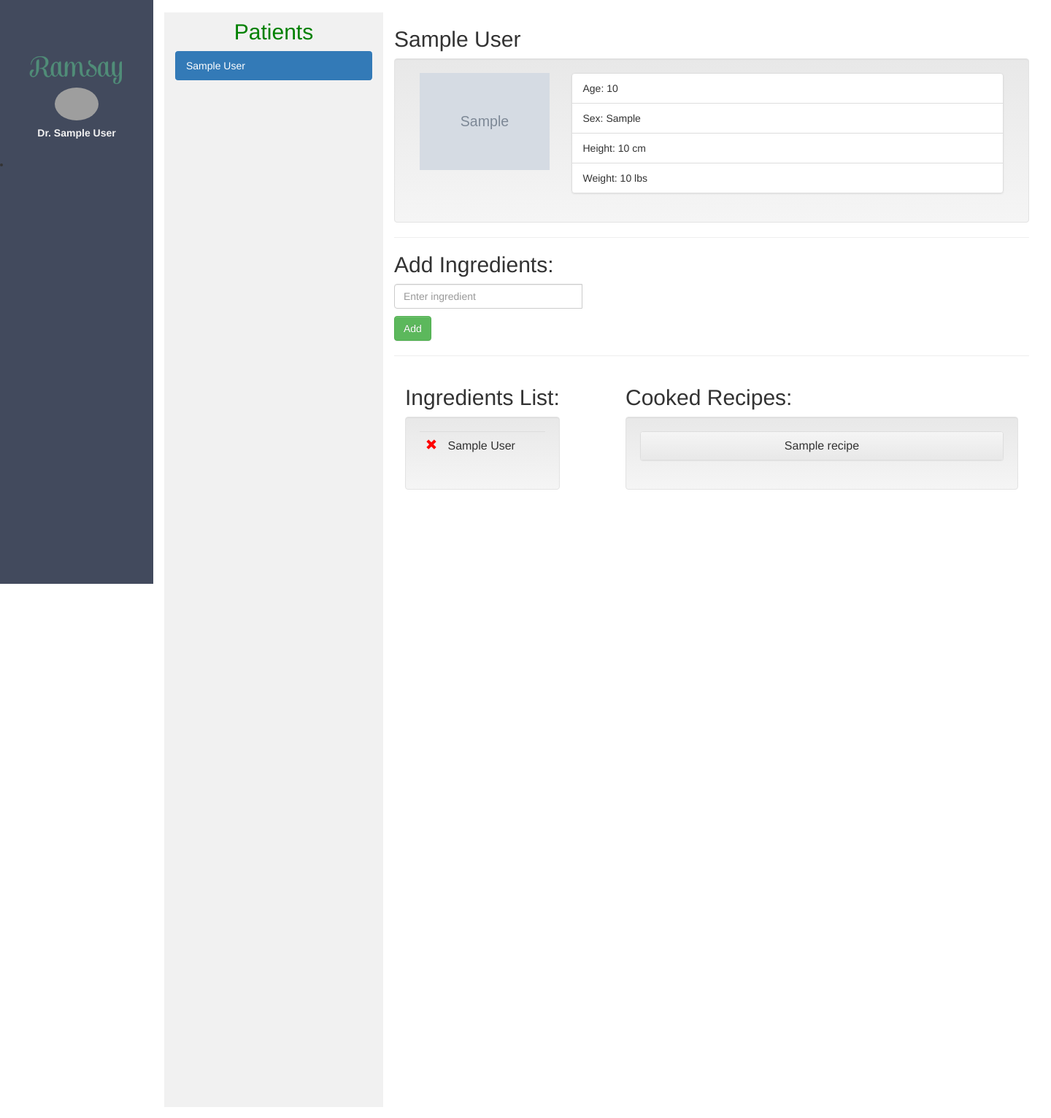
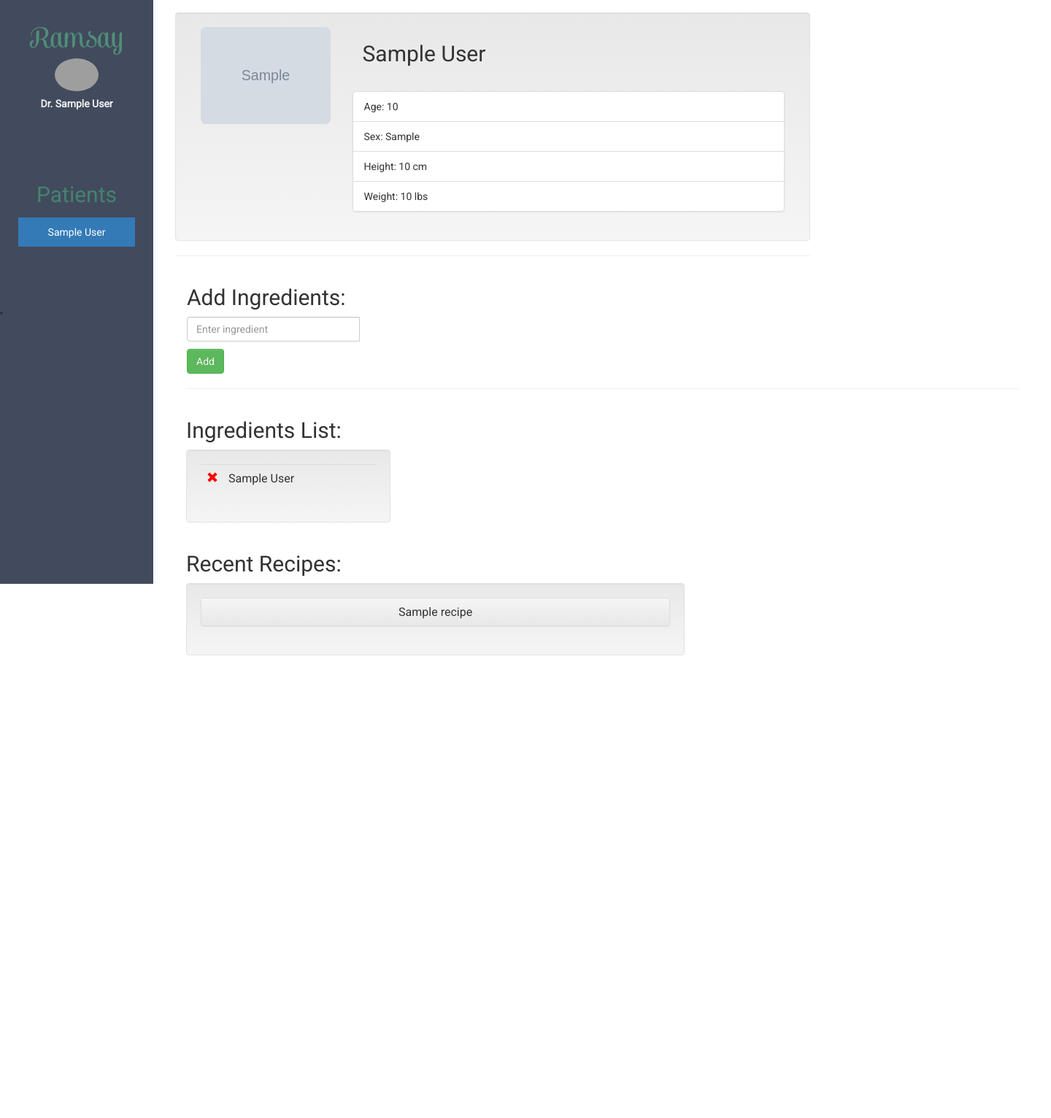
Before and after one commit to mcotse/AlexaRamsay, a Flask app: page / in a window 1440 px wide. Shown: the whole page at 73% size. Run offline with Flask 2, Linux system fonts and the light colour scheme; the visitor is signed in with stand-in values (Sample User, id 1); tables that the repository leaves empty hold one stand-in row (values such as "Sample post"); grey boxes marked "Sample" are stand-in pictures; some libraries are stand-ins or nearby versions; grey boxes are pictures that could not be loaded.

Commit message:
CSS Styling surgery

```diff
--- a/static/css/style-responsive.css
+++ b/static/css/style-responsive.css
@@ -224,6 +224,7 @@
 
     .img-responsive {
         width: 100%;
+        border-radius: 20px !important;
     }
 
 }
--- a/static/css/style.css
+++ b/static/css/style.css
@@ -13,7 +13,7 @@ Premium: http://www.gridgum.com
 body {
     color: #797979;
 	background: #f2f2f2;
-    font-family: 'Ruda', sans-serif;
+    font-family: 'Roboto', sans-serif !important;
     padding: 0px !important;
     margin: 0px !important;
     font-size:13px;
@@ -21,6 +21,9 @@ body {
 
 ul li {
     list-style: none;
+}
+ul li a{
+    text-align: center;
 }
 
 a, a:hover, a:focus {
--- a/templates/layout/admin_layout.html
+++ b/templates/layout/admin_layout.html
@@ -22,7 +22,7 @@
 <section id="container">
     <aside>
         <div id="sidebar" class="nav-collapse ">
-            <div class="row centered">
+            <div class="row centered" style="margin-top: -40px;">
                 <img src="/static/img/ramsay-logo-1.png" class="img-responsive centered"
                      style="max-height: 50px; margin-left: 21%;">
             </div>
@@ -32,13 +32,35 @@
             </div>
 
             <h5 class="centered">Dr. {{ doctor.first_name }} {{ doctor.last_name }}</h5>
-
+            <h4 style="color:#44836d; margin-top: 100px; margin-bottom: -20px">Patients</h4>
+            <ul class="nav nav-pills nav-stacked" style="padding: 25px;">
+                {% for patient in doctor.patients %}
+                    <li class="active">
+                        <a href="#" style="margin: 10 0 10 0; border-radius: 0 !important;"
+                           onclick="toggleTab('#tab_user_{{ patient.id }}'); return false;">{{ patient.first_name }} {{ patient.last_name }}</a>
+                    </li>
+                {% endfor %}
+            </ul>
+            <br/>
             <li class="mt">
                 <a {% if request.path == '/' %}class="active"{% endif %} href="/">
                     <i class="fa fa-dashboard"></i>
                     <!-- <span>Patient Portal</span> -->
                 </a>
             </li>
+
+            <!-- <div class="col-sm-2 sidenav">
+                <h4>Patients</h4>
+                <ul class="nav nav-pills nav-stacked">
+                    {% for patient in doctor.patients %}
+                        <li class="active">
+                            <a href="#"
+                               onclick="toggleTab('#tab_user_{{ patient.id }}'); return false;">{{ patient.first_name }} {{ patient.last_name }}</a>
+                        </li>
+                    {% endfor %}
+                </ul>
+                <br/>
+            </div> -->
 
 
         </div>
--- a/templates/list.html
+++ b/templates/list.html
@@ -3,37 +3,28 @@
 {% block stylesheets %}
     <link rel="stylesheet" href="https://maxcdn.bootstrapcdn.com/bootstrap/3.3.7/css/bootstrap.min.css">
     <link rel="stylesheet" href="/static/css/list.css">
+    <link href="https://fonts.googleapis.com/css?family=Roboto" rel="stylesheet">
 {% endblock %}
 
 {% block body %}
     <div class="container-fluid">
         <div class="row content">
             <div style="background-color: #9DE07B;">
-                <div class="col-sm-3 sidenav">
-                    <h4>Patients</h4>
-                    <ul class="nav nav-pills nav-stacked">
-                        {% for patient in doctor.patients %}
-                            <li class="active">
-                                <a href="#"
-                                   onclick="toggleTab('#tab_user_{{ patient.id }}'); return false;">{{ patient.first_name }} {{ patient.last_name }}</a>
-                            </li>
-                        {% endfor %}
-                    </ul>
-                    <br/>
-                </div>
+
             </div>
             {% for patient in doctor.patients %}
                 <div class="col-sm-9 {% if loop.index0 == 0 %}show{% else %}hidden{% endif %} tab_user"
                      id="tab_user_{{ patient.id }}">
-                    <h2>{{ patient.first_name }} {{ patient.last_name }}</h2>
+
                     <div class="well">
                         <div class="container-fluid">
                             <div class="row">
                                 <div class="col-sm-3">
-                                    <img class="img-responsive"
+                                    <img class="img-responsive" style="border-radius: 7px"
                                          src="{% if patient.img_url %}{{ patient.img_url }}{% endif %}"/>
                                 </div>
                                 <div class="col-sm-9">
+                                    <h2 style="margin-bottom: 35px;margin-left: 14px;">{{ patient.first_name }} {{ patient.last_name }}</h2>
                                     <ul class="list-group">
                                         <li class="list-group-item">Age: {{ patient.age }}</li>
                                         <li class="list-group-item">Sex: {{ patient.gender }}</li>
@@ -45,6 +36,7 @@
                         </div>
                     </div>
                     <hr>
+                    <div class="container" style="margin-left: 1px;">
                       <h2>Add Ingredients:</h2>
                       <form action="/add_ingredient" method="POST">
                         <input type="text" hidden name="user_id" value="{{ patient.id }}">
@@ -55,12 +47,13 @@
                         </div>
                       </form>
                       <hr>
+                    </div>
                     <div class="container" style="width:100%; overflow:hidden;">
 
-                      <div style="float: left;margin-right: 80px; width: auto">
+                      <div style="float: left;margin-right: 70px; width: auto">
 
                         <h2>Ingredients List:</h2>
-                        <div class="well" style="width:auto;">
+                        <div class="well" style="width: 280px;">
                           <table class="table">
                             {% for ingredient in patient.user_ingredients %}
                             <tr>
@@ -76,9 +69,9 @@
                           </table>
                         </div>
                       </div>
-                      <div style="float:right; width: 538px;">
-                        <h2>Cooked Recipes:</h2>
-                        <div class="well">
+                      <div style="float:left; width: 538px;">
+                        <h2>Recent Recipes:</h2>
+                        <div class="well" style="width: 127%;">
                           <div class="panel-group" id="accordion" role="tablist" aria-multiselectable="true">
                             {% for completed_recipe in patient.completed_recipes %}
                             <div class="panel panel-default">
```
Lines whose indentation alone changed are shown as unchanged.
